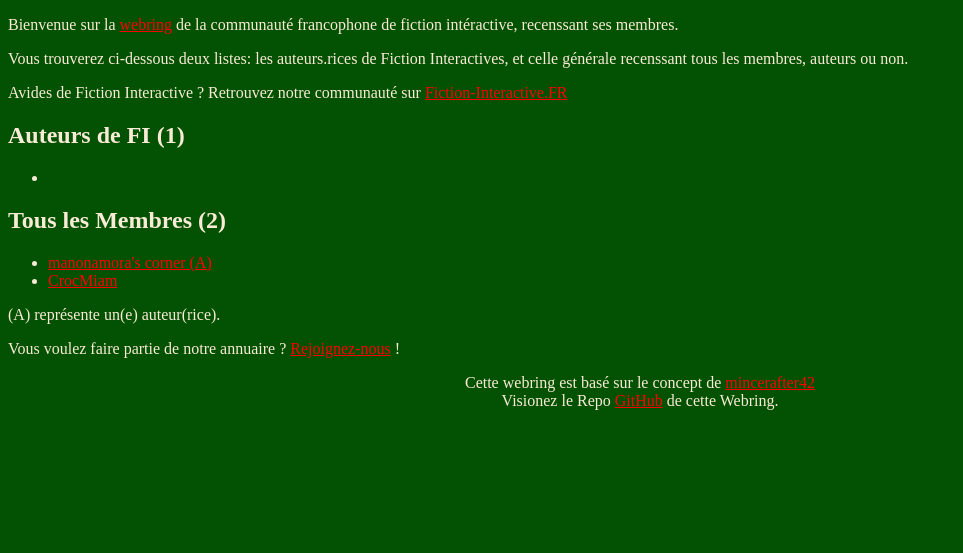
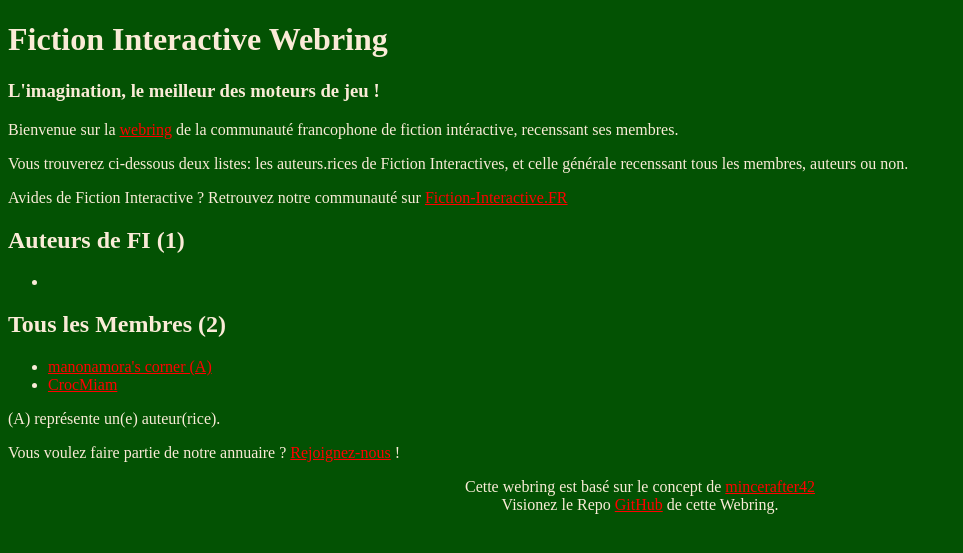
Before and after one commit to manonamora/Webring-Fiction-Interactive, a Jekyll site: the page built from index.html, in a window 1280 px wide. Shown: the top 553 px of the page, without its empty margins (0-963 px from the left). Built offline with Jekyll 4.4.1, drawn with Linux system fonts in a browser that asks for light colours.

Commit message:
Update html.html

```diff
--- a/_layouts/html.html
+++ b/_layouts/html.html
@@ -11,6 +11,12 @@
 </head>
 
 <body>
+  <div id="title">
+    <h1>Fiction Interactive Webring</h1>
+    <h3>L'imagination, le meilleur des moteurs de jeu !</h3>
+  </div>
+  <main>
     {{content}}
+  </main>
 </body>
 </html>
```
Lines whose indentation alone changed are shown as unchanged.
